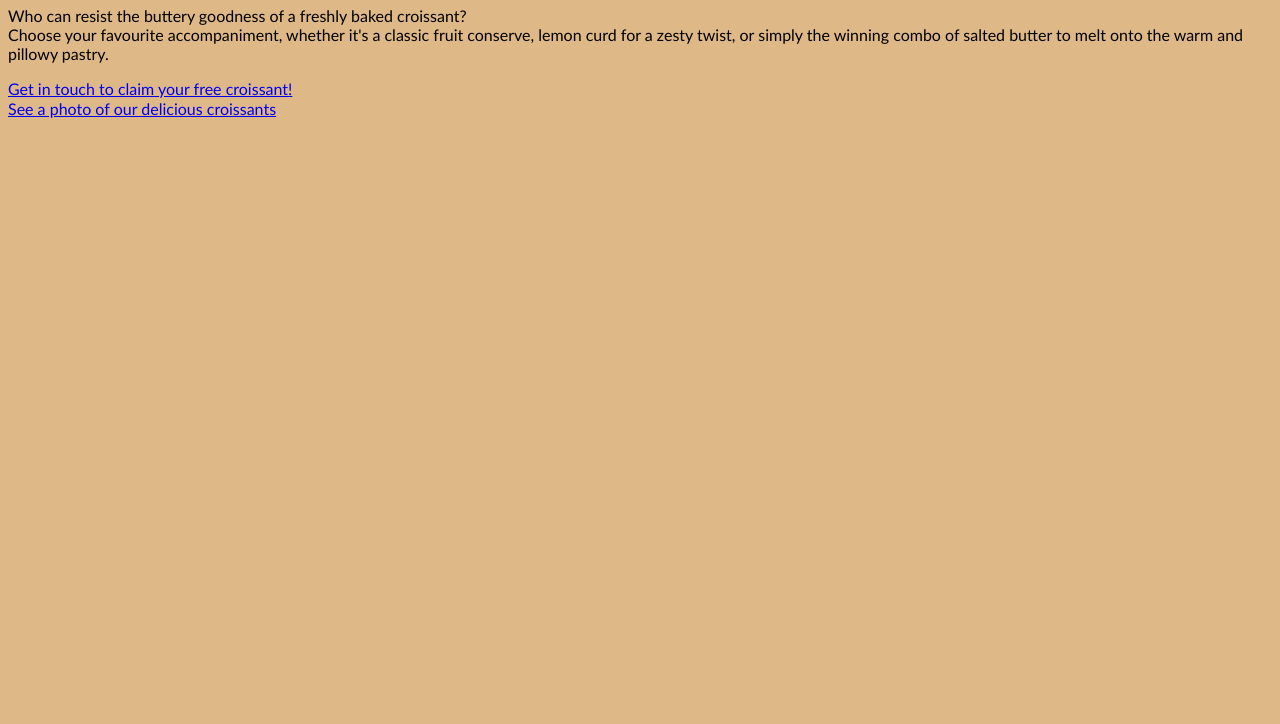
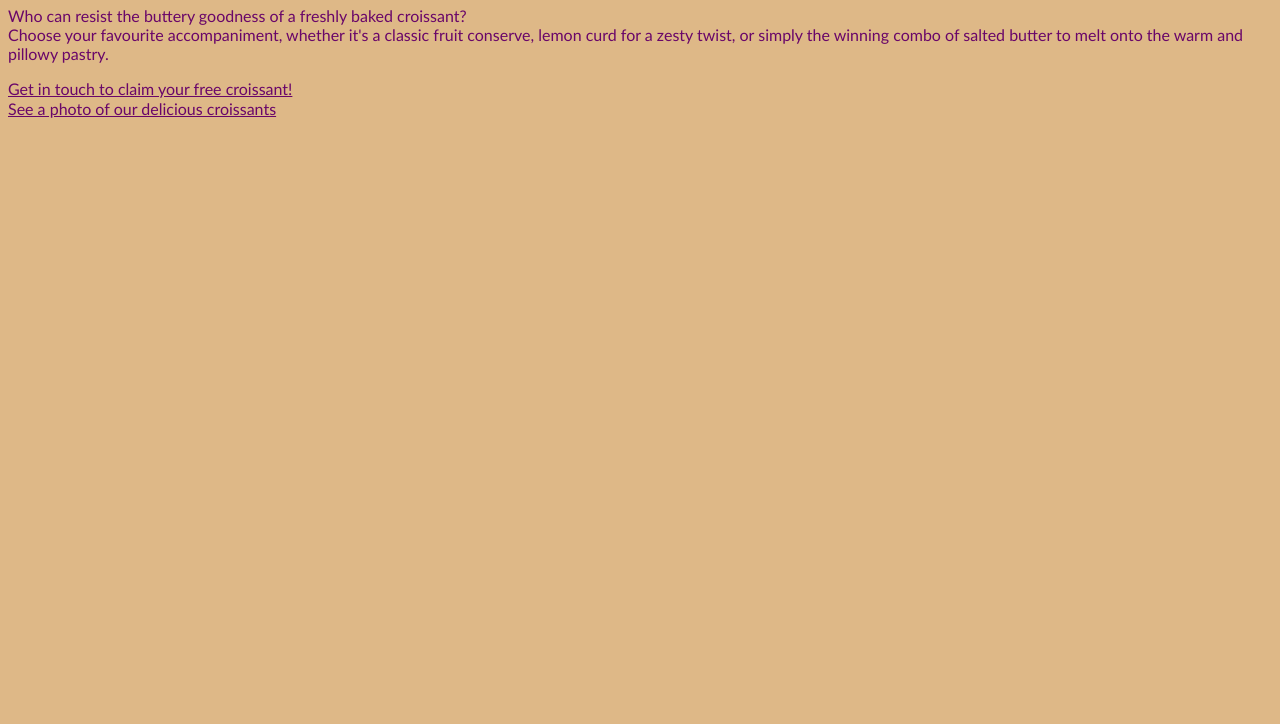
Before and after one commit to emily-ecms/croissant1, a plain HTML site: page index.html in a window 1280 px wide. Shown: the part 76-800 px from the top of the page. Drawn offline with Linux system fonts and the light colour scheme.

Commit message:
Added css styling

```diff
--- a/src/style.css
+++ b/src/style.css
@@ -6,6 +6,7 @@ h1,
 p,
 a {
   font-family: "Gill Sans", "Gill Sans MT", Calibri, "Trebuchet MS", sans-serif;
+  color: rgb(105, 6, 105);
 }
 
 img {
```
